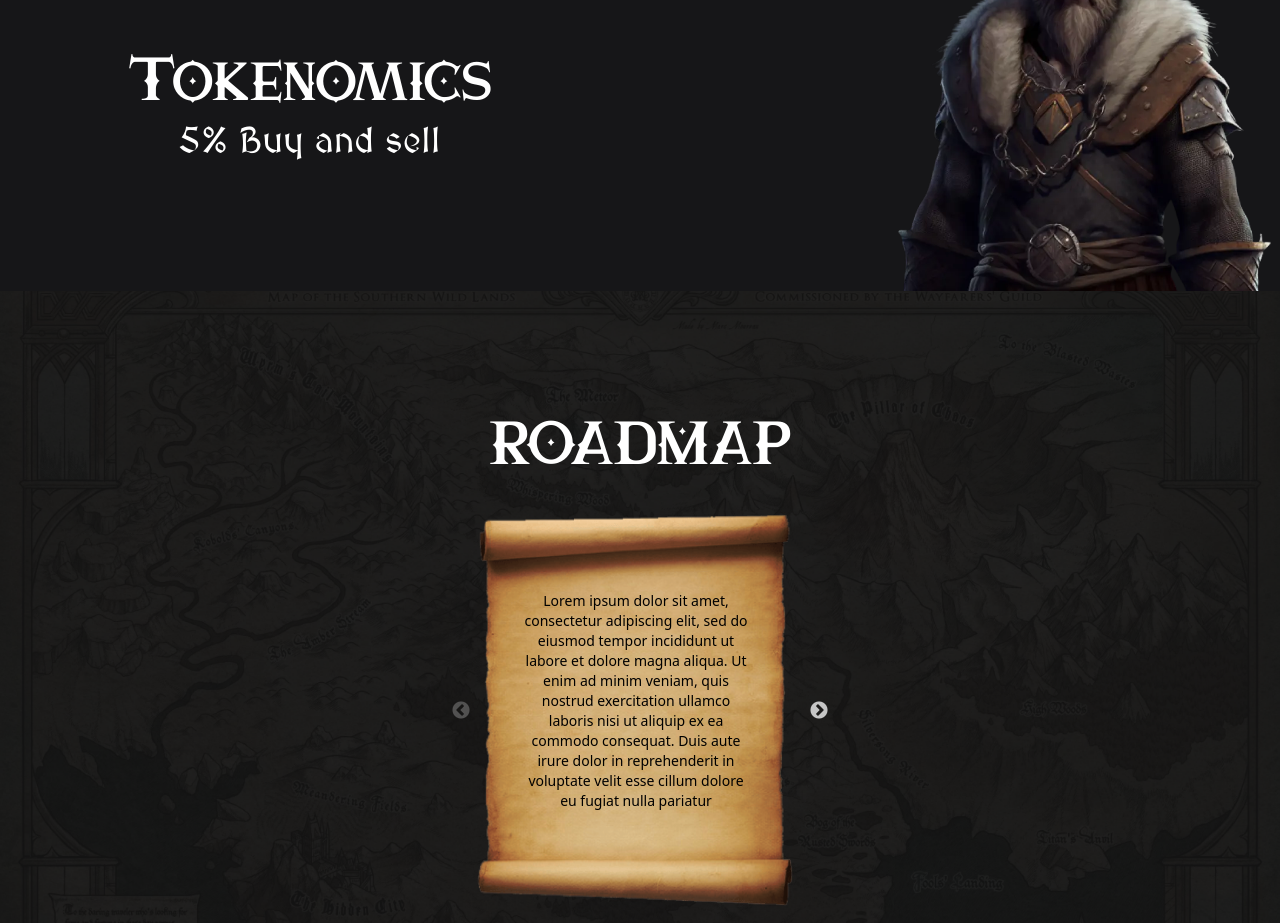
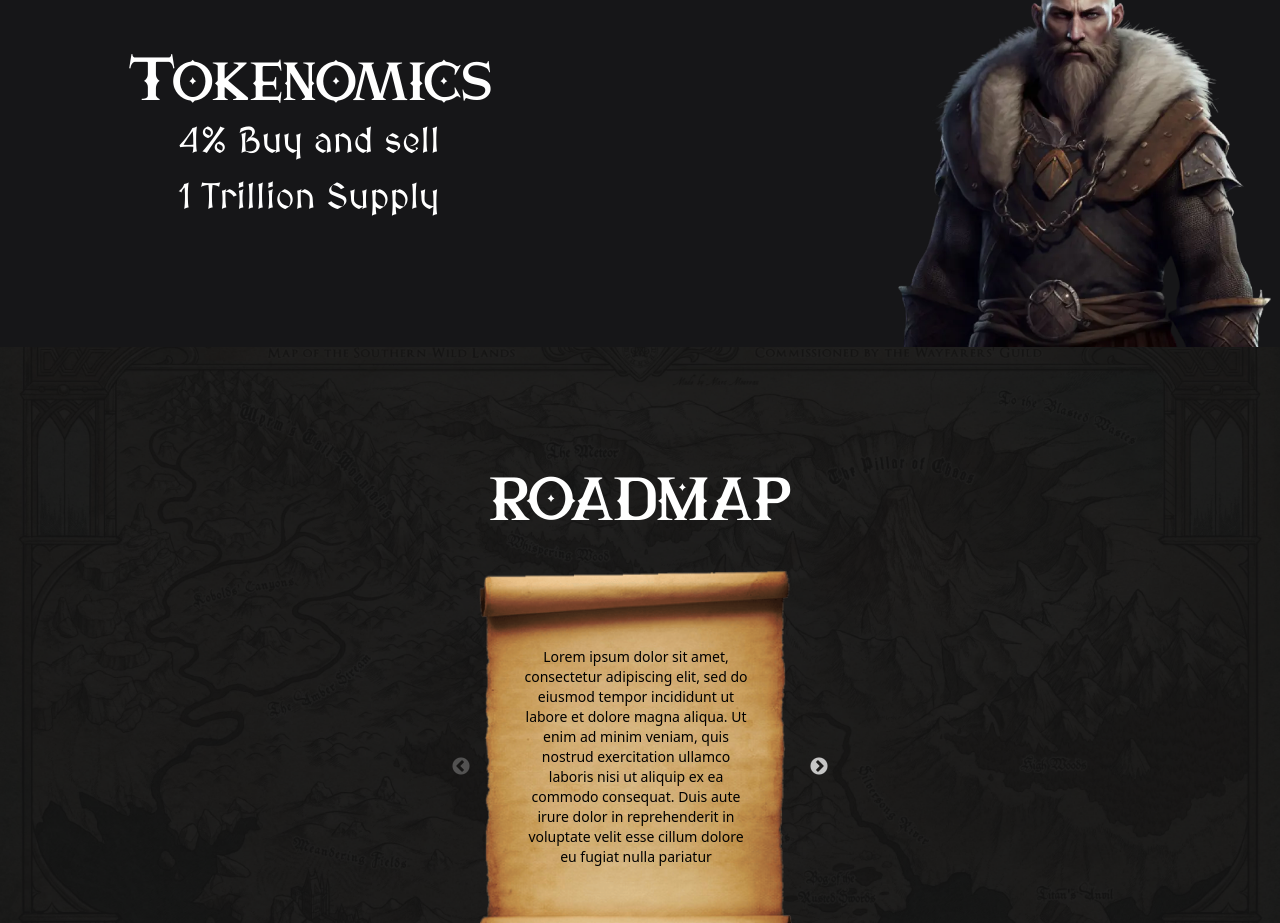
Before and after one commit to KoichiDevs/ragnar, a React (Vite) app: page / in a window 1280 px wide. Shown: the part 1700-2623 px from the top of the page. Built offline with nearby package versions, Linux system fonts and the light colour scheme.

Commit message:
Update Tokenomics.jsx

```diff
--- a/src/sections/Tokenomics.jsx
+++ b/src/sections/Tokenomics.jsx
@@ -52,8 +52,9 @@ const Tokenomics = () => {
                         <motion.span  variants={childVariants}>c</motion.span>
                         <motion.span  variants={childVariants}>s</motion.span>
                     </motion.h1>
-                    <motion.h4 initial={{opacity: 0}} animate={ inView ? {opacity: 1} : {}} transition={{duration: 1, delay: 0.4}} className='text-4xl font-sharp text-center mt-4'>5% Buy and sell</motion.h4>
-                </div>
+                    <motion.h4 initial={{opacity: 0}} animate={ inView ? {opacity: 1} : {}} transition={{duration: 1, delay: 0.4}} className='text-4xl font-sharp text-center mt-4'>4% Buy and sell</motion.h4>
+                <motion.h4 initial={{opacity: 0}} animate={ inView ? {opacity: 1} : {}} transition={{duration: 1, delay: 0.4}} className='text-4xl font-sharp text-center mt-4'>1 Trillion Supply</motion.h4>
+            </div>
 
                 <img src="/token.webp" alt="Token" className="absolute bottom-0 right-0 lg:w-[50vh] w-[30vh] md:opacity-100 opacity-20" />
             </div>
```
